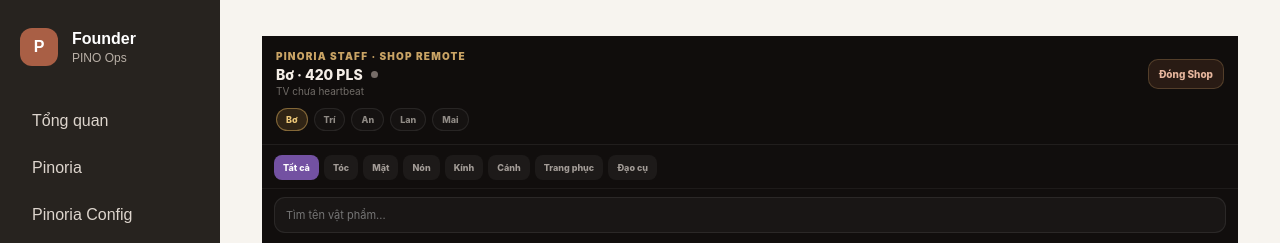
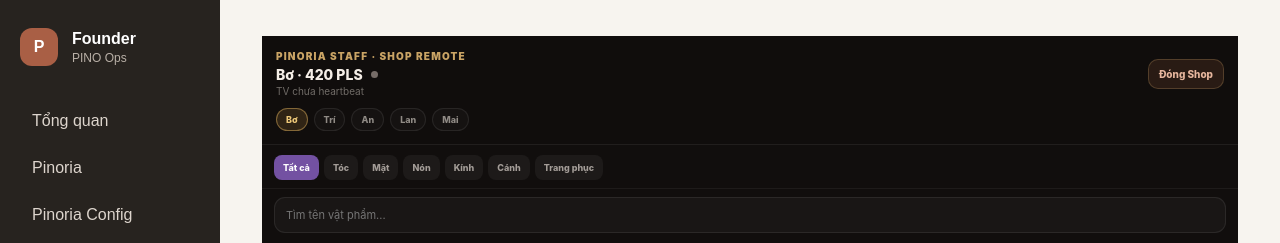
Before and after one commit to vmtct/pino-team-os, a Next.js app: page /founder/pinoria/shop in a window 1280 px wide. Shown: the top 243 px of the page. Built offline with nearby package versions, Linux system fonts and the light colour scheme; no server answers.

Commit message:
prototype: keep earned achievements out of Shop

```diff
--- a/app/pinoria-tv/shop-types.ts
+++ b/app/pinoria-tv/shop-types.ts
@@ -53,6 +53,8 @@ export type ShopSessionSnapshot = {
   updatedAt: number;
 };
 
+// Shop is intentionally cosmetic-only. Props/artifacts/badges are earned
+// learning achievements and live in Túi Hành Trang instead of being purchasable.
 export const PINORIA_SHOP_CATEGORIES: readonly { id: ShopCategoryId; label: string; icon: string }[] = [
   { id: "all", label: "Tất cả", icon: "✦" },
   { id: "hair", label: "Tóc", icon: "◒" },
@@ -61,7 +63,6 @@ export const PINORIA_SHOP_CATEGORIES: readonly { id: ShopCategoryId; label: stri
   { id: "eyewear", label: "Kính", icon: "◎" },
   { id: "back", label: "Cánh", icon: "◇" },
   { id: "body", label: "Trang phục", icon: "♢" },
-  { id: "prop", label: "Đạo cụ", icon: "✧" },
 ] as const;
 
 export const PINORIA_SHOP_LOGO = "https://assets.pinohouse.art/pinoria/Pinoria%20Logo.png";
@@ -71,7 +72,8 @@ export const PINORIA_SHOP_CATALOG_URL = "/api/pinoria-prototype/shop-catalog";
 
 export function categoryForAsset(slot: string | null | undefined, family: string | null | undefined): ShopCategoryId | null {
   if (slot === "hair" || slot === "face" || slot === "headwear" || slot === "eyewear" || slot === "back" || slot === "body") return slot;
-  if (family === "prop" || family === "artifact") return "prop";
+  // Earned props/artifacts must never leak back into the PLS Shop catalog.
+  if (family === "prop" || family === "artifact") return null;
   return null;
 }
 
```
